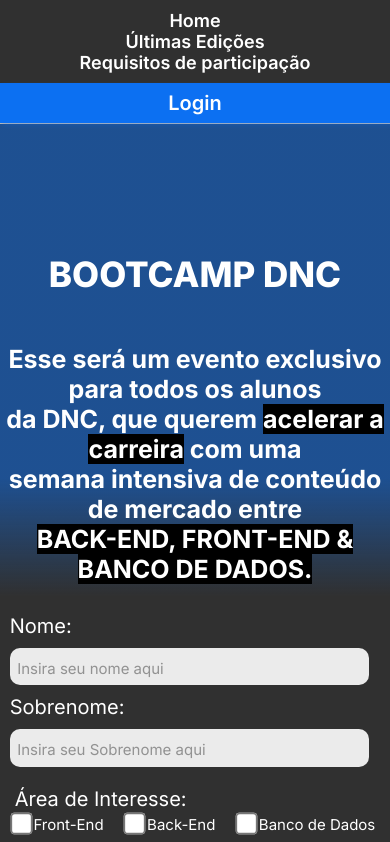
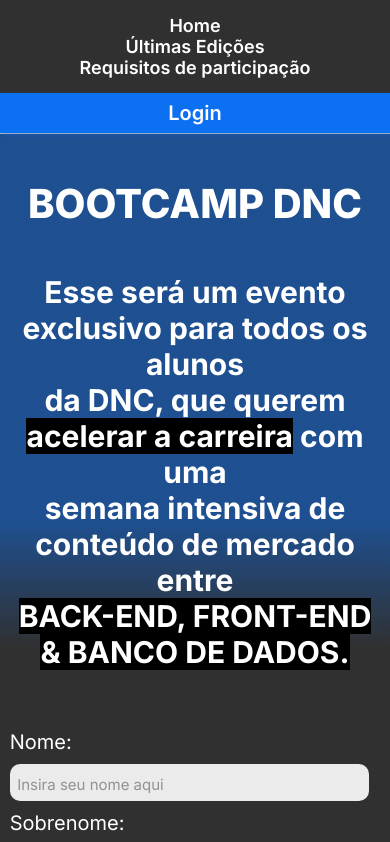
Before and after one commit to GisellySouza/Bootcamp-DNC, a plain HTML site: page index.html in a window 390 px wide. Shown: the top 842 px of the page. Drawn offline with Linux system fonts and the light colour scheme.

Commit message:
Atualização pra celular

```diff
--- a/style.css
+++ b/style.css
@@ -241,7 +241,7 @@
         #cabeçalho{
             display: flex;
             flex-direction: column;
-            padding: 10px 0px 10px;
+            padding: 15px 0px 15px;
             align-items: center;
             font-size: 18px;
             width: 100%;
@@ -252,17 +252,18 @@
         }
     /*corpo do site*/
         #titulo{
-            font-size: 35px;
+            font-size: 40px;
+            padding-top: 20px;
 
         }
         h2{
-            font-size: 25px;
-            padding: 0px 5px 0px 5px;
+            font-size: 30px;
+            padding: 0px 10px 0px 10px;
         }
         #form-group{
           width: 95%;
           font-size: 20px;
-          padding: 20px 5px 0px 5px;
+          padding: 50px 5px 0px 5px;
 
         }
         form input::placeholder{
@@ -289,7 +290,7 @@
             width: 95;
         }
         #endereço{
-            width: 90%;
+            width: 70%;
         }
 
 
```
